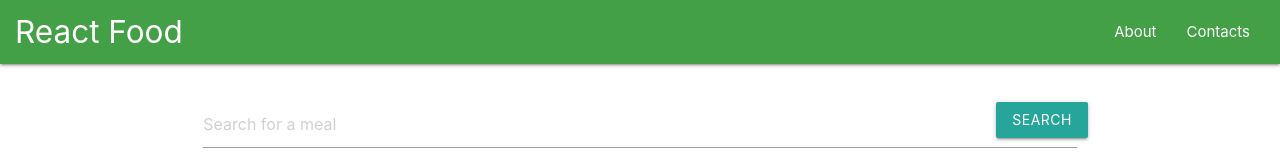
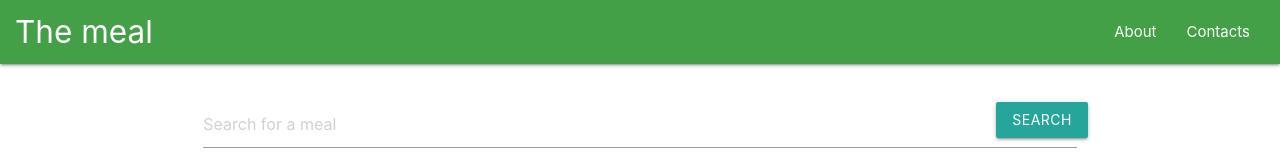
Before and after one commit to tsipherov/food, a React (Create React App) app: page / in a window 1280 px wide. Shown: the top 160 px of the page. Built offline with nearby package versions, Linux system fonts and the light colour scheme; no server answers.

Commit message:
edit readme file

```diff
--- a/public/index.html
+++ b/public/index.html
@@ -1,29 +1,23 @@
 <!DOCTYPE html>
 <html lang="en">
+
 <head>
   <meta charset="utf-8" />
   <link rel="icon" href="%PUBLIC_URL%/favicon.ico" />
   <meta name="viewport" content="width=device-width, initial-scale=1" />
   <meta name="theme-color" content="#000000" />
-    <meta
-      name="description"
-      content="Web site created using create-react-app"
-    />
+  <meta name="description" content="Web site created using create-react-app" />
   <link rel="apple-touch-icon" href="%PUBLIC_URL%/logo192.png" />
 
   <link rel="manifest" href="%PUBLIC_URL%/manifest.json" />
 
-    <link
-      rel="stylesheet"
-      href="https://cdnjs.cloudflare.com/ajax/libs/materialize/1.0.0/css/materialize.min.css"
-    />
-    <link
-      href="https://fonts.googleapis.com/icon?family=Material+Icons"
-      rel="stylesheet"
-    />
-    <title>Food</title>
+  <link rel="stylesheet" href="https://cdnjs.cloudflare.com/ajax/libs/materialize/1.0.0/css/materialize.min.css" />
+  <link href="https://fonts.googleapis.com/icon?family=Material+Icons" rel="stylesheet" />
+  <title>The meal</title>
 </head>
+
 <body>
   <div id="root"></div>
 </body>
+
 </html>
--- a/src/components/Header.js
+++ b/src/components/Header.js
@@ -5,7 +5,7 @@ function Header() {
     <nav className="green darken-1">
       <div className="nav-wrapper">
         <Link to="/" className="brand-logo">
-          React Food
+          The meal
         </Link>
         <ul id="nav-mobile" className="right hide-on-med-and-down">
           <li>
```
Also changed, not shown: 1 other file (tests, documents, lock files or other folders). Lines whose indentation alone changed are shown as unchanged.
